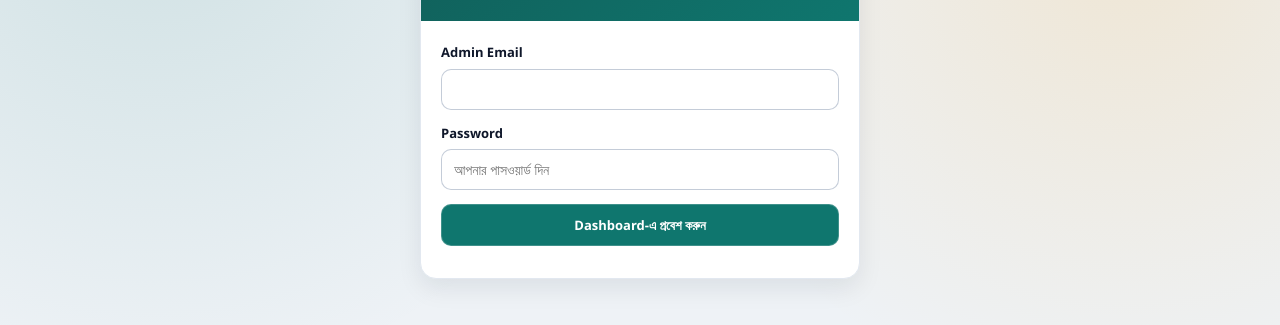
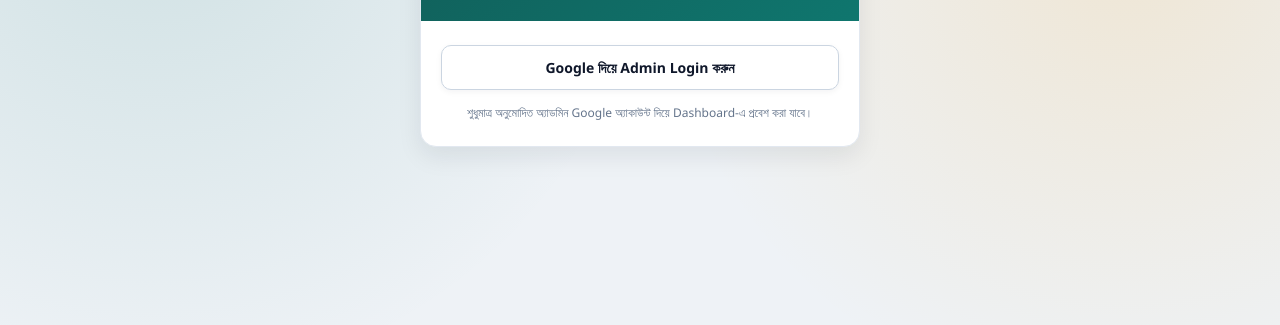
Before and after one commit to saharuk787-crypto/islamic-alo-, a plain HTML site: page admin.html in a window 1280 px wide. Shown: the part 197-522 px from the top of the page. Drawn offline with Linux system fonts and the light colour scheme; no server answers.

Commit message:
Update admin.html to Firebase Google Sign-In

```diff
--- a/admin.html
+++ b/admin.html
@@ -33,7 +33,33 @@
             margin-bottom: 10px;
         }
         .admin-login-body {
-            padding: 22px 20px;
+            padding: 24px 20px;
+            text-align: center;
+        }
+        .google-login-btn {
+            width: 100%;
+            padding: 12px 16px;
+            border-radius: 10px;
+            border: 1px solid #cbd5e1;
+            background: #ffffff;
+            color: #0f172a;
+            font-size: 14px;
+            font-weight: 600;
+            cursor: pointer;
+            display: flex;
+            align-items: center;
+            justify-content: center;
+            gap: 10px;
+            box-shadow: 0 2px 6px rgba(15, 23, 42, 0.05);
+        }
+        .google-login-btn:hover {
+            background: #f8fafc;
+        }
+        .helper-note {
+            font-size: 12px;
+            color: #64748b;
+            margin-top: 14px;
+            line-height: 1.5;
         }
     </style>
 </head>
@@ -57,20 +83,13 @@
             </div>
 
             <div class="admin-login-body">
-                <form onsubmit="handleAdminLogin(event)">
-                    <div class="form-group">
-                        <label>Admin Email</label>
-                        <input type="email" id="adminEmailInput" required>
-                    </div>
-                    <div class="form-group">
-                        <label>Password</label>
-                        <input type="password" id="adminPassInput" placeholder="আপনার পাসওয়ার্ড দিন" required>
-                    </div>
-                    <button type="submit" class="btn btn-primary" style="width: 100%; padding: 11px;">
-                        Dashboard-এ প্রবেশ করুন
+                <button type="button" id="googleAdminBtn" class="google-login-btn" onclick="handleGoogleAdminLogin()">
+                    <span>Google দিয়ে Admin Login করুন</span>
                 </button>
-                </form>
-                <p id="loginError" style="color: var(--danger); font-size: 13px; margin-top: 10px; text-align: center;"></p>
+                <p id="loginError" style="color: var(--danger, #dc2626); font-size: 13px; margin-top: 12px; text-align: center;"></p>
+                <p class="helper-note">
+                    শুধুমাত্র অনুমোদিত অ্যাডমিন Google অ্যাকাউন্ট দিয়ে Dashboard-এ প্রবেশ করা যাবে।
+                </p>
             </div>
         </div>
     </div>
@@ -80,24 +99,44 @@
     <script src="https://www.gstatic.com/firebasejs/10.14.1/firebase-firestore-compat.js"></script>
     <script src="config.js"></script>
     <script>
-        const currentAdmin = getAdminConfig();
-        document.getElementById("adminEmailInput").value = currentAdmin.email;
+        const errorEl = document.getElementById("loginError");
+        const loginBtn = document.getElementById("googleAdminBtn");
 
-        if (sessionStorage.getItem("ia_is_admin") === "true") {
+        if (typeof fbAuth !== "undefined" && fbAuth) {
+            fbAuth.onAuthStateChanged((user) => {
+                if (user && typeof isAdminUser === "function" && isAdminUser(user)) {
+                    sessionStorage.setItem("ia_is_admin", "true");
                     window.location.href = "dashboard.html";
                 }
+            });
+        }
 
-        function handleAdminLogin(e) {
-            e.preventDefault();
-            const admin = getAdminConfig();
-            const email = document.getElementById("adminEmailInput").value.trim().toLowerCase();
-            const pass = document.getElementById("adminPassInput").value;
-
-            if (email === admin.email.toLowerCase() && pass === admin.password) {
+        async function handleGoogleAdminLogin() {
+            errorEl.innerText = "";
+            if (typeof signInWithGoogle !== "function") {
+                errorEl.innerText = "Firebase Auth লোড হয়নি। পেজটি রিফ্রেশ করুন।";
+                return;
+            }
+            loginBtn.disabled = true;
+            loginBtn.style.opacity = "0.7";
+            try {
+                const result = await signInWithGoogle();
+                const user = result && result.user;
+                if (user && isAdminUser(user)) {
                     sessionStorage.setItem("ia_is_admin", "true");
                     window.location.href = "dashboard.html";
                 } else {
-                document.getElementById("loginError").innerText = "ভুল ইমেইল বা পাসওয়ার্ড!";
+                    if (typeof signOutUser === "function") {
+                        await signOutUser();
+                    }
+                    sessionStorage.removeItem("ia_is_admin");
+                    errorEl.innerText = "এই Google অ্যাকাউন্টটি Admin হিসেবে অনুমোদিত নয়।";
+                }
+            } catch (err) {
+                errorEl.innerText = "লগইনে সমস্যা হয়েছে: " + (err && err.message ? err.message : "আবার চেষ্টা করুন");
+            } finally {
+                loginBtn.disabled = false;
+                loginBtn.style.opacity = "1";
             }
         }
     </script>
```
Lines whose indentation alone changed are shown as unchanged.
